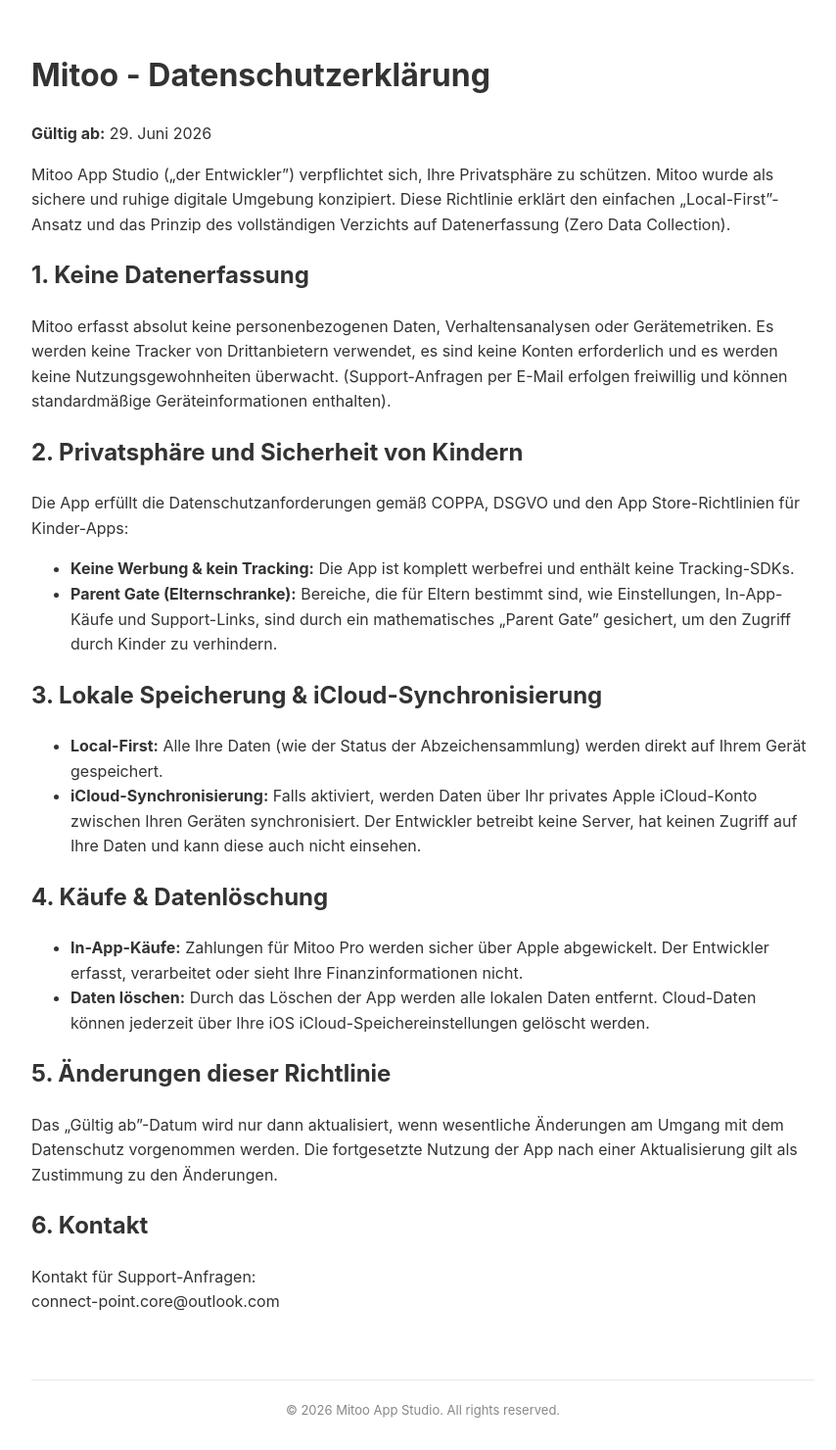
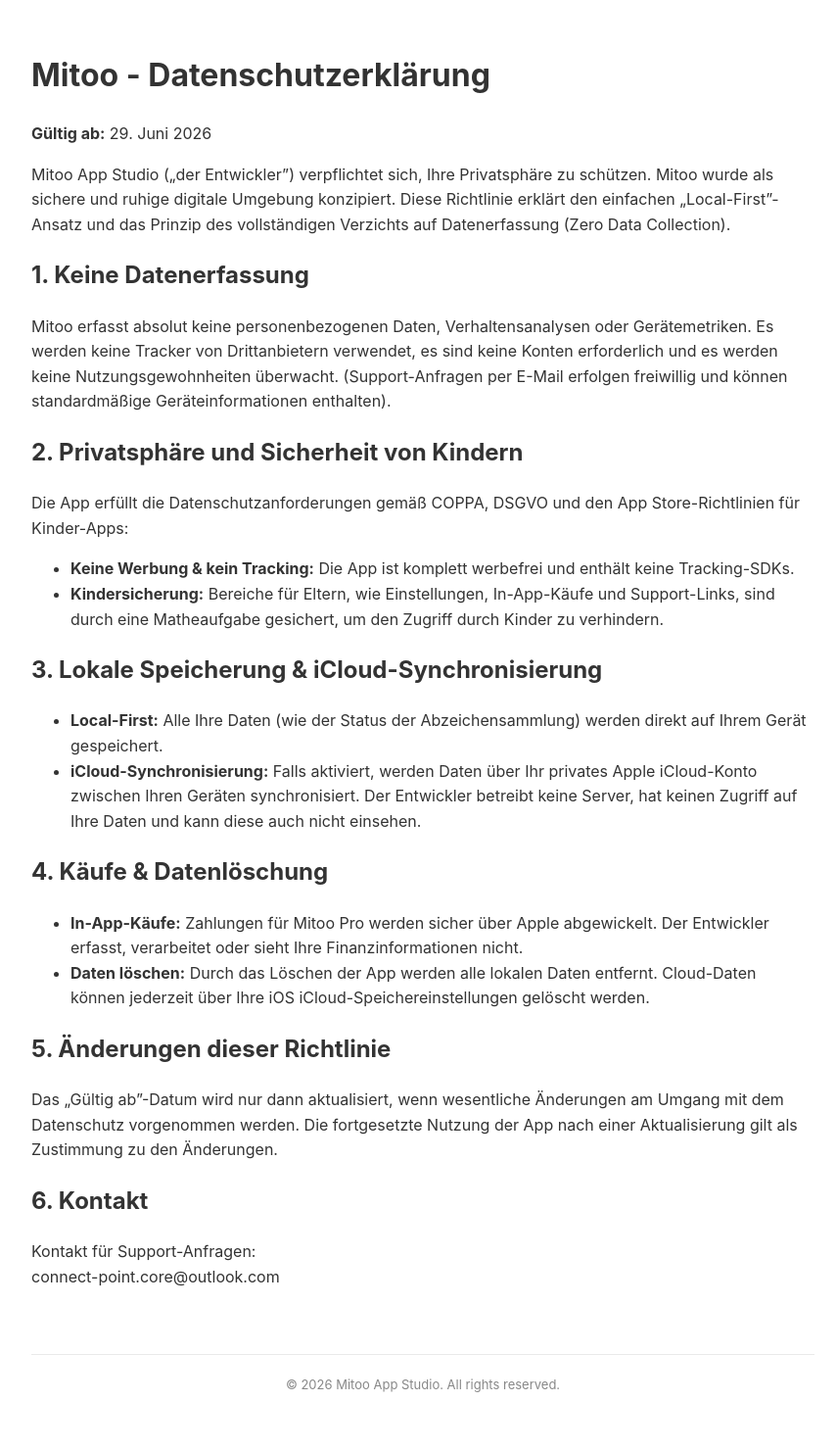
Before and after one commit to mitoostudio/mitoo-legal, a Jekyll site: the page built from privacy-policy-de.md, in a window 1280 px wide. Shown: the whole page at 98% size, without its empty margins (208-1062 px from the left). Built offline with Jekyll 4.4.1, drawn with Linux system fonts in a browser that asks for light colours; our own code applies the rules of GitHub Pages for plain Markdown files; after the commit the page ends 1454 px from its top, so only the background shows below that.

Commit message:
Update privacy-policy-de.md

```diff
--- a/privacy-policy-de.md
+++ b/privacy-policy-de.md
@@ -11,7 +11,7 @@ Mitoo erfasst absolut keine personenbezogenen Daten, Verhaltensanalysen oder Ger
 ## 2. Privatsphäre und Sicherheit von Kindern
 Die App erfüllt die Datenschutzanforderungen gemäß COPPA, DSGVO und den App Store-Richtlinien für Kinder-Apps:
 * **Keine Werbung & kein Tracking:** Die App ist komplett werbefrei und enthält keine Tracking-SDKs.
-* **Parent Gate (Elternschranke):** Bereiche, die für Eltern bestimmt sind, wie Einstellungen, In-App-Käufe und Support-Links, sind durch ein mathematisches „Parent Gate" gesichert, um den Zugriff durch Kinder zu verhindern.
+* **Kindersicherung:** Bereiche für Eltern, wie Einstellungen, In-App-Käufe und Support-Links, sind durch eine Matheaufgabe gesichert, um den Zugriff durch Kinder zu verhindern.
 
 ## 3. Lokale Speicherung & iCloud-Synchronisierung
 * **Local-First:** Alle Ihre Daten (wie der Status der Abzeichensammlung) werden direkt auf Ihrem Gerät gespeichert.
```
